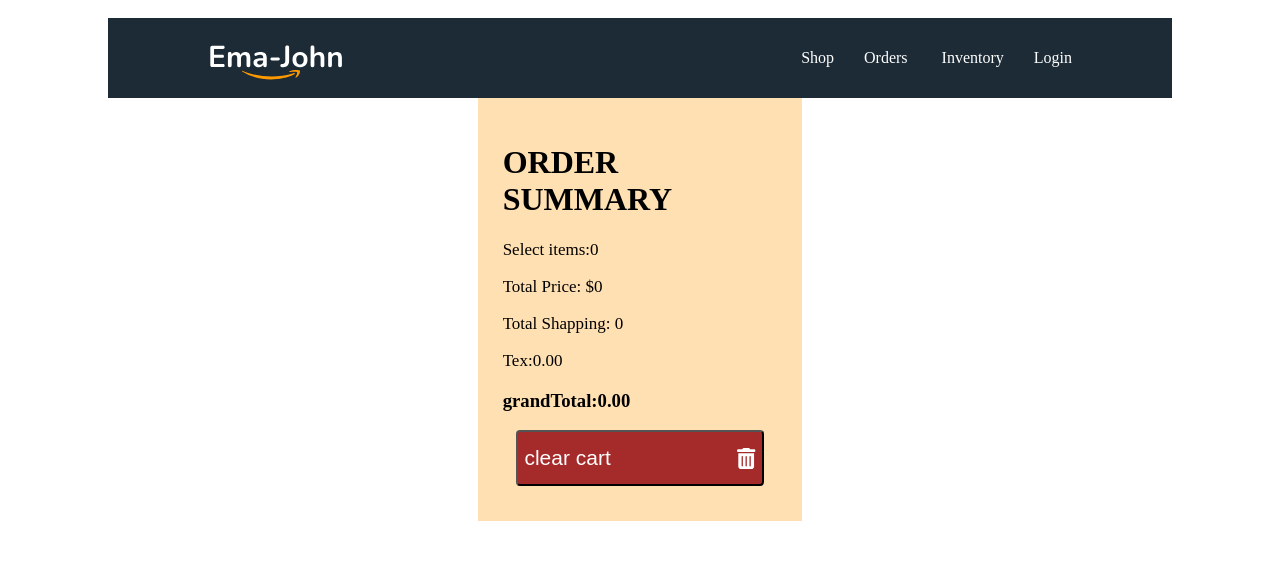
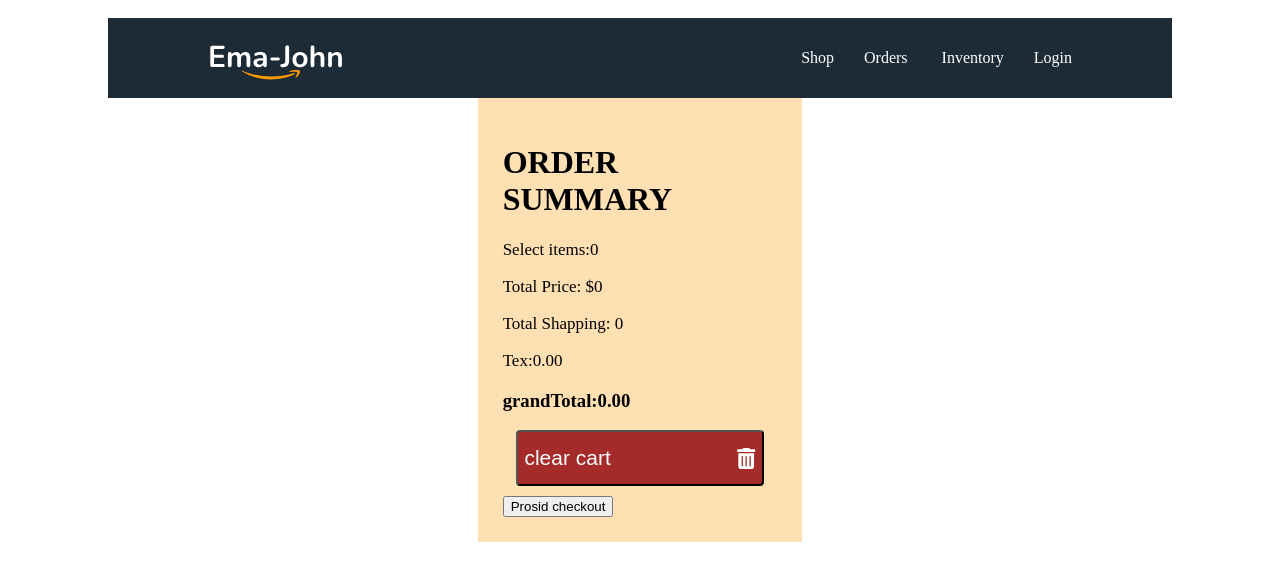
Before and after one commit to firoj10/ema-john-simple, a React (Vite) app: page /orders in a window 1280 px wide. Shown: the top 580 px of the page. Built offline with nearby package versions, Linux system fonts and the light colour scheme.

Commit message:
add shopping btn

```diff
--- a/src/components/Card/Card.jsx
+++ b/src/components/Card/Card.jsx
@@ -3,7 +3,7 @@ import { FontAwesomeIcon } from '@fortawesome/react-fontawesome'
 import { faShoppingCart, faTrashAlt } from '@fortawesome/free-solid-svg-icons'
 import './Card.css'
 
-const Card = ({cart, handleClearCart}) => {
+const Card = ({cart, handleClearCart, children}) => {
 
 console.log(cart)
     let totalPrice = 0;
@@ -34,6 +34,7 @@ console.log(cart)
         <button onClick={handleClearCart}  className='btn-clear-cart'>
         <span>clear cart</span>
 <FontAwesomeIcon  icon={faTrashAlt}/></button>
+{children}
         </div>
     );
 };
--- /dev/null
+++ b/src/components/Checkout/Checkout.jsx
@@ -0,0 +1,11 @@
+import React from 'react';
+
+const Checkout = () => {
+    return (
+        <div>
+            <h3>check out your order !!! page</h3>
+        </div>
+    );
+};
+
+export default Checkout;
--- a/src/components/Orders/Orders.jsx
+++ b/src/components/Orders/Orders.jsx
@@ -1,5 +1,5 @@
 import React, { useState } from 'react';
-import { useLoaderData } from 'react-router-dom';
+import { Link, useLoaderData } from 'react-router-dom';
 import Card from '../Card/Card';
 import Product from '../Product/Product';
 import ReviewItem from '../ReviewItem/ReviewItem';
@@ -35,7 +35,11 @@ const Orders = () => {
         <div className='card-container'>
    <Card cart={cart}
    handleClearCart={handleClearCart}
-   ></Card>
+   >
+   <Link to={'/checkout'}>
+   <button>Prosid checkout</button>
+   </Link>
+   </Card>
        </div>
    </div>
     );
--- a/src/components/Shop/Shop.jsx
+++ b/src/components/Shop/Shop.jsx
@@ -3,6 +3,7 @@ import { addToDb, deleteShoppingCart, getShoppingCart } from '../../utilities/fa
 import Card from '../Card/Card';
 import Product from '../Product/Product';
 import './Shop.css'
+import { Link } from 'react-router-dom';
 
 const Shop = () => {
     const [products, setProducts]=useState([]);
@@ -78,7 +79,12 @@ const Shop = () => {
              <div className='card-container'>
         <Card cart={cart}
         handleClearCart={handleClearCart}
-        ></Card>
+        >
+            <Link to={'/orders'}>
+
+                <button>Review Order</button>
+            </Link>
+        </Card>
             </div>
         </div>
     );
--- a/src/main.jsx
+++ b/src/main.jsx
@@ -12,6 +12,7 @@ import Orders from './components/Orders/Orders';
 import Inventory from './components/Inventory/Inventory';
 import Login from './components/Login/Login';
 import cartProductsLoder from './Loders/CartProductsLoder';
+import Checkout from './components/Checkout/Checkout';
 
 
 const router = createBrowserRouter([
@@ -36,6 +37,10 @@ const router = createBrowserRouter([
       path: '/login',
       element:<Login></Login>
     },
+    {
+      path: '/checkout',
+      element:<Checkout></Checkout>
+    },
    ]
   },
 ])
```
